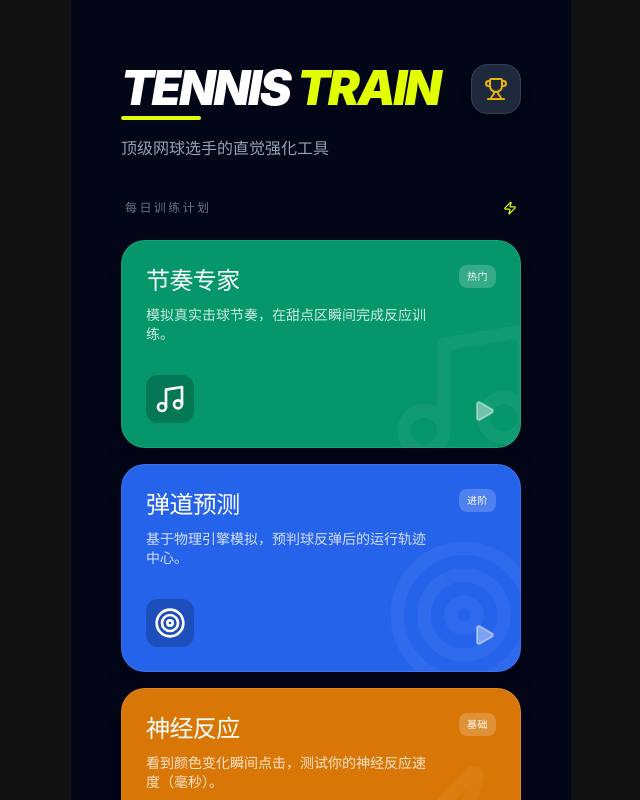
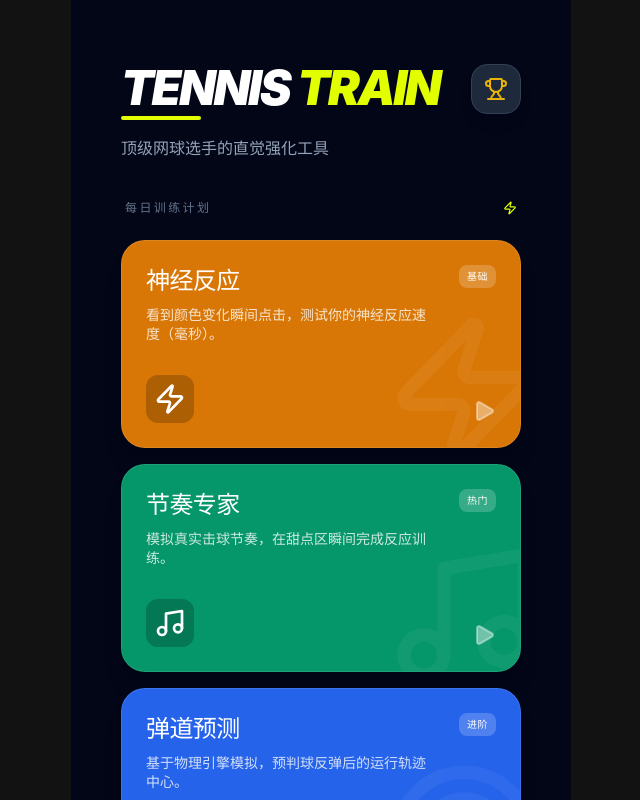
Before and after one commit to pyalgoweb/web-tennis-train, a React (Vite) app: page / in a window 1280 px wide. Shown: the top 800 px of the page, without its empty margins (319-959 px from the left). Built offline with nearby package versions, Linux system fonts and the light colour scheme.

Commit message:
style: 调整首页游戏卡片顺序

```diff
--- a/src/components/layout/Home.jsx
+++ b/src/components/layout/Home.jsx
@@ -62,6 +62,15 @@ const Home = ({ onSelectGame }) => {
 
         <div className="space-y-4">
           <GameCard
+            title="神经反应"
+            description="看到颜色变化瞬间点击，测试你的神经反应速度（毫秒）。"
+            icon={Zap}
+            color="bg-amber-600"
+            badge="基础"
+            onClick={() => onSelectGame('reaction')}
+          />
+
+          <GameCard
             title="节奏专家"
             description="模拟真实击球节奏，在甜点区瞬间完成反应训练。"
             icon={Music}
@@ -77,15 +86,6 @@ const Home = ({ onSelectGame }) => {
             color="bg-blue-600"
             badge="进阶"
             onClick={() => onSelectGame('trajectory')}
-          />
-
-          <GameCard
-            title="神经反应"
-            description="看到颜色变化瞬间点击，测试你的神经反应速度（毫秒）。"
-            icon={Zap}
-            color="bg-amber-600"
-            badge="基础"
-            onClick={() => onSelectGame('reaction')}
           />
         </div>
 
```
